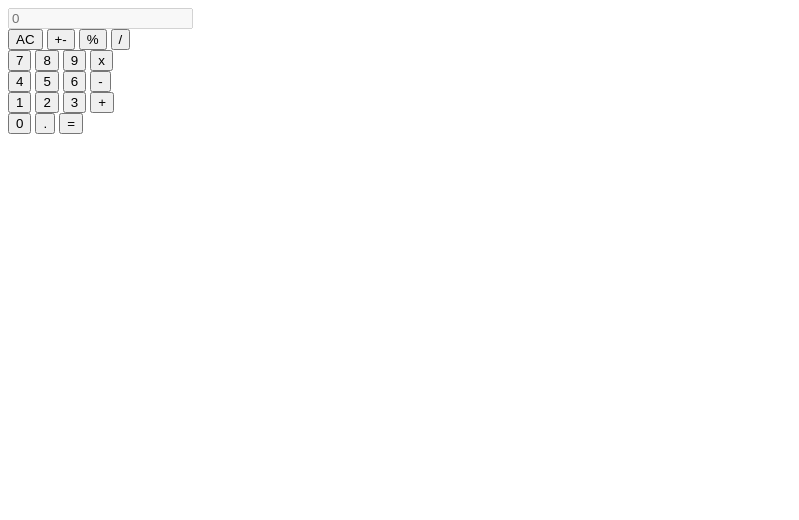
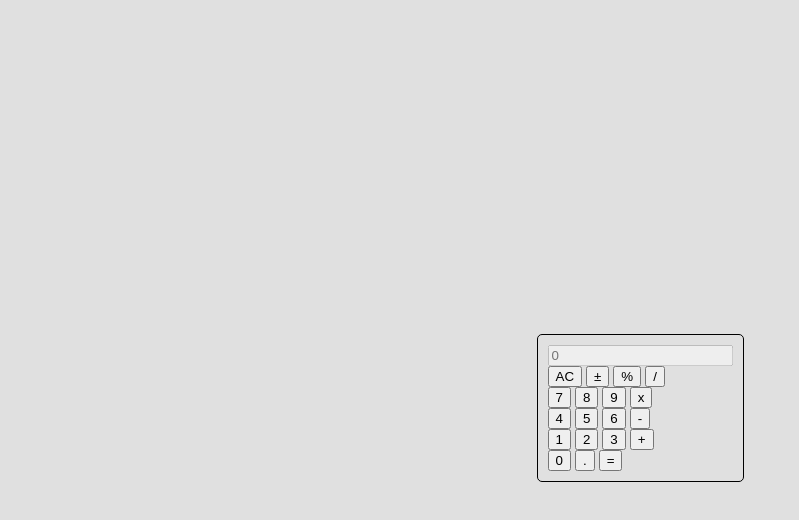
Before and after one commit to victorzottmann/small-projects, a plain HTML site: page index.html in a window 1280 px wide. Shown: the whole page, without its empty margins (0-799 px from the left). Drawn offline with Linux system fonts and the light colour scheme.

Commit message:
add initial styling

```diff
--- a/index.html
+++ b/index.html
@@ -5,16 +5,17 @@
   <meta charset="UTF-8">
   <meta name="viewport" content="width=device-width, initial-scale=1.0">
   <title>Simple Calculator</title>
+  <link rel="stylesheet" href="style.css">
 </head>
 
 <body>
-  <form>
-    <input type="text" name="display" id="result" placeholder="0" disabled>
-  </form>
+  <div class="calculator-container">
+    <form><input type="text" name="result" id="display" placeholder="0" disabled></form>
+
 
     <div class="row column">
       <button class="btn">AC</button>
-    <button class="btn">+-</button>
+      <button class="btn">±</button>
       <button class="btn">%</button>
       <button class="btn">/</button>
     </div>
@@ -45,7 +46,7 @@
       <button class="btn">.</button>
       <button class="btn">=</button>
     </div>
-
+  </div>
 </body>
 
 </html>
--- a/style.css
+++ b/style.css
@@ -0,0 +1,19 @@
+* {
+  box-sizing: border-box;
+}
+
+body {
+  background-color: #e0e0e0;
+  display: flex;
+  flex-direction: column;
+  justify-content: center;
+  align-items: center;
+  overflow: hidden;
+  height: 100vh;
+}
+
+.calculator-container {
+  border: 1px solid black;
+  border-radius: 5px;
+  padding: 10px 10px;
+}
```
Lines whose indentation alone changed are shown as unchanged.
